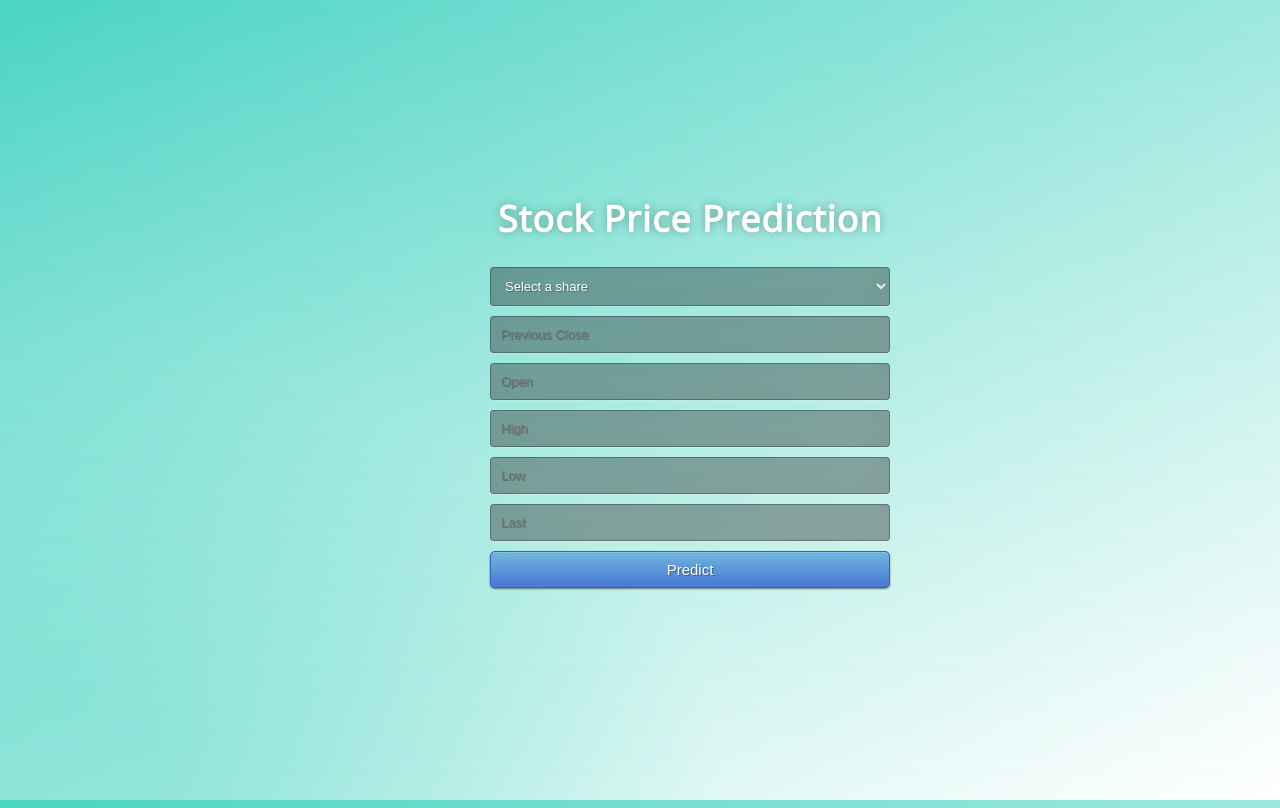
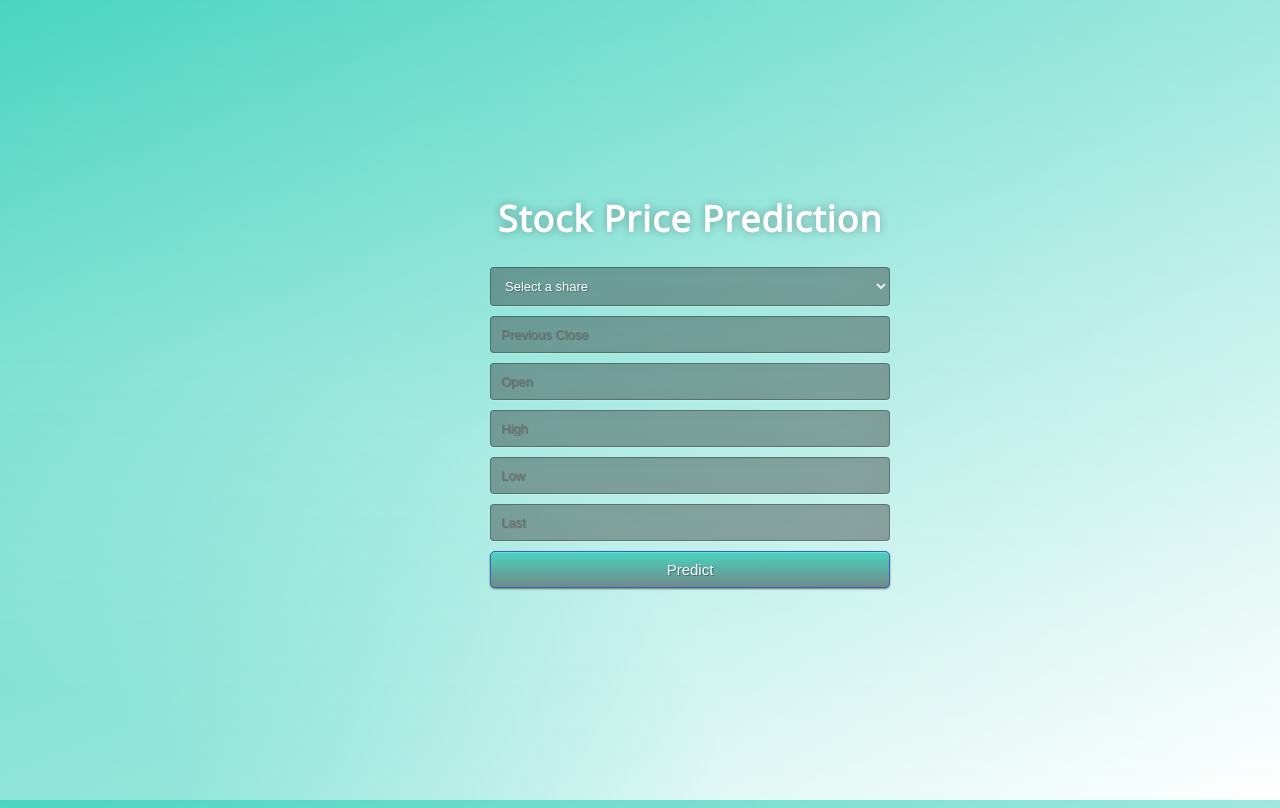
Before and after one commit to snehalpatil4/Ml_miniproject, a Flask app: page / in a window 1280 px wide. Run offline with Flask 2, Linux system fonts and the light colour scheme; parts of the project's set-up code (start-up, migrations or seed data) failed here and were passed over.

Commit message:
Update style.css

```diff
--- a/static/css/style.css
+++ b/static/css/style.css
@@ -5,8 +5,8 @@
 .btn:hover { color: #333333; text-decoration: none; background-color: #e6e6e6; background-position: 0 -15px; -webkit-transition: background-position 0.1s linear; -moz-transition: background-position 0.1s linear; -ms-transition: background-position 0.1s linear; -o-transition: background-position 0.1s linear; transition: background-position 0.1s linear; }
 .btn-primary, .btn-primary:hover { text-shadow: 0 -1px 0 rgba(0, 0, 0, 0.25); color: #ffffff; }
 .btn-primary.active { color: rgba(255, 255, 255, 0.75); }
-.btn-primary { background-color: #4a77d4; background-image: -moz-linear-gradient(top, #6eb6de, #4a77d4); background-image: -ms-linear-gradient(top, #6eb6de, #4a77d4); background-image: -webkit-gradient(linear, 0 0, 0 100%, from(#6eb6de), to(#4a77d4)); background-image: -webkit-linear-gradient(top, #6eb6de, #4a77d4); background-image: -o-linear-gradient(top, #6eb6de, #4a77d4); background-image: linear-gradient(top, #6eb6de, #4a77d4); background-repeat: repeat-x; filter: progid:dximagetransform.microsoft.gradient(startColorstr=#6eb6de, endColorstr=#4a77d4, GradientType=0);  border: 1px solid #3762bc; text-shadow: 1px 1px 1px rgba(0,0,0,0.4); box-shadow: inset 0 1px 0 rgba(255, 255, 255, 0.2), 0 1px 2px rgba(0, 0, 0, 0.5); }
-.btn-primary:hover, .btn-primary:active, .btn-primary.active, .btn-primary.disabled, .btn-primary[disabled] { filter: none; background-color: #4a77d4; }
+.btn-primary { background-color: #4ad4c2; background-image: -moz-linear-gradient(top, #4ad4c2, #708a88); background-image: -ms-linear-gradient(top, #4ad4c2, #708a88); background-image: -webkit-gradient(linear, 0 0, 0 100%, from(#4ad4c2), to(#708a88)); background-image: -webkit-linear-gradient(top, #4ad4c2, #708a88); background-image: -o-linear-gradient(top, #4ad4c2, #708a88); background-image: linear-gradient(top, #4ad4c2, #708a88); background-repeat: repeat-x; filter: progid:dximagetransform.microsoft.gradient(startColorstr=#4ad4c2, endColorstr=#708a88, GradientType=0);  border: 1px solid #3762bc; text-shadow: 1px 1px 1px rgba(0,0,0,0.4); box-shadow: inset 0 1px 0 rgba(255, 255, 255, 0.2), 0 1px 2px rgba(0, 0, 0, 0.5); }
+.btn-primary:hover, .btn-primary:active, .btn-primary.active, .btn-primary.disabled, .btn-primary[disabled] { filter: none; background-color: #4ad4c2; }
 .btn-block { width: 100%; display:block; }
 
 * { -webkit-box-sizing:border-box; -moz-box-sizing:border-box; -ms-box-sizing:border-box; -o-box-sizing:border-box; box-sizing:border-box; }
@@ -18,7 +18,7 @@ body {
 	height:100%;
 	font-family: 'Open Sans', sans-serif;
 	background: #092756;
-	color: #fff;
+	color: #000;
 	font-size: 18px;
 	text-align:center;
 	letter-spacing:1.2px;
```
